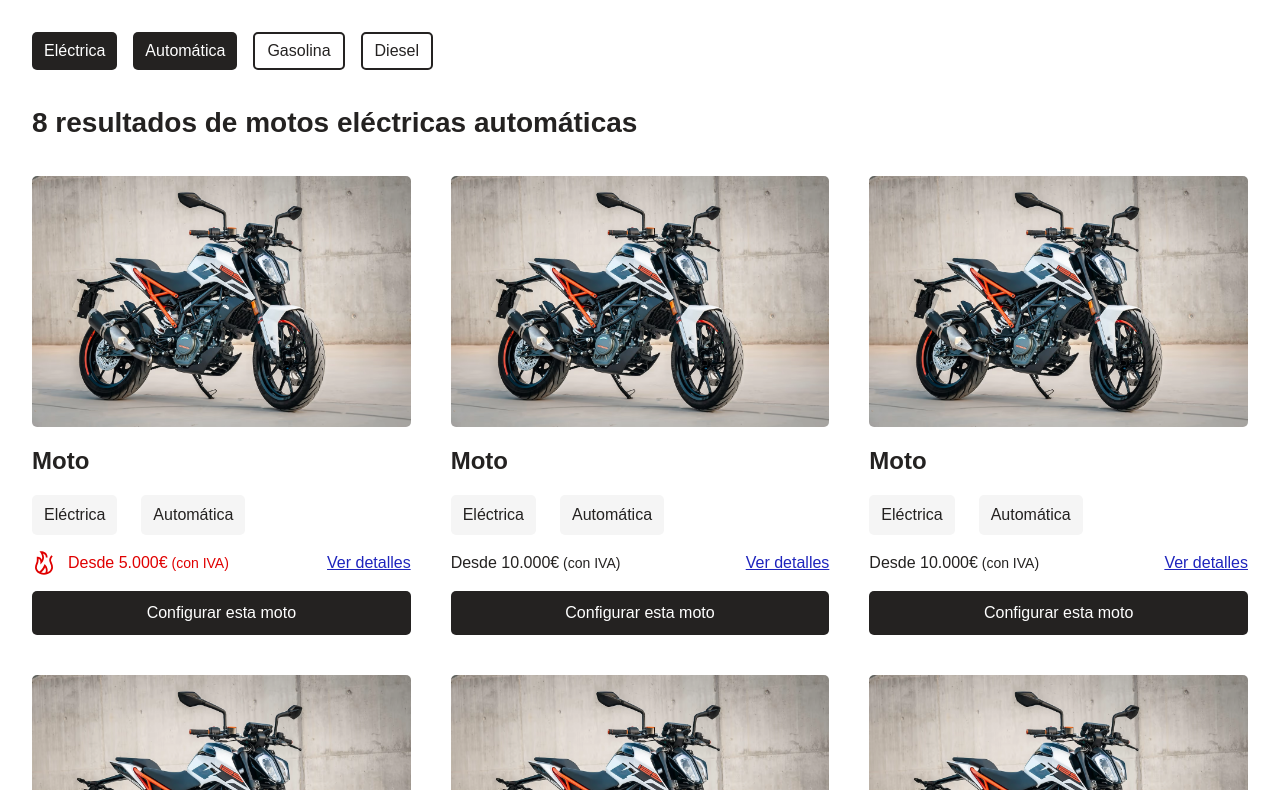
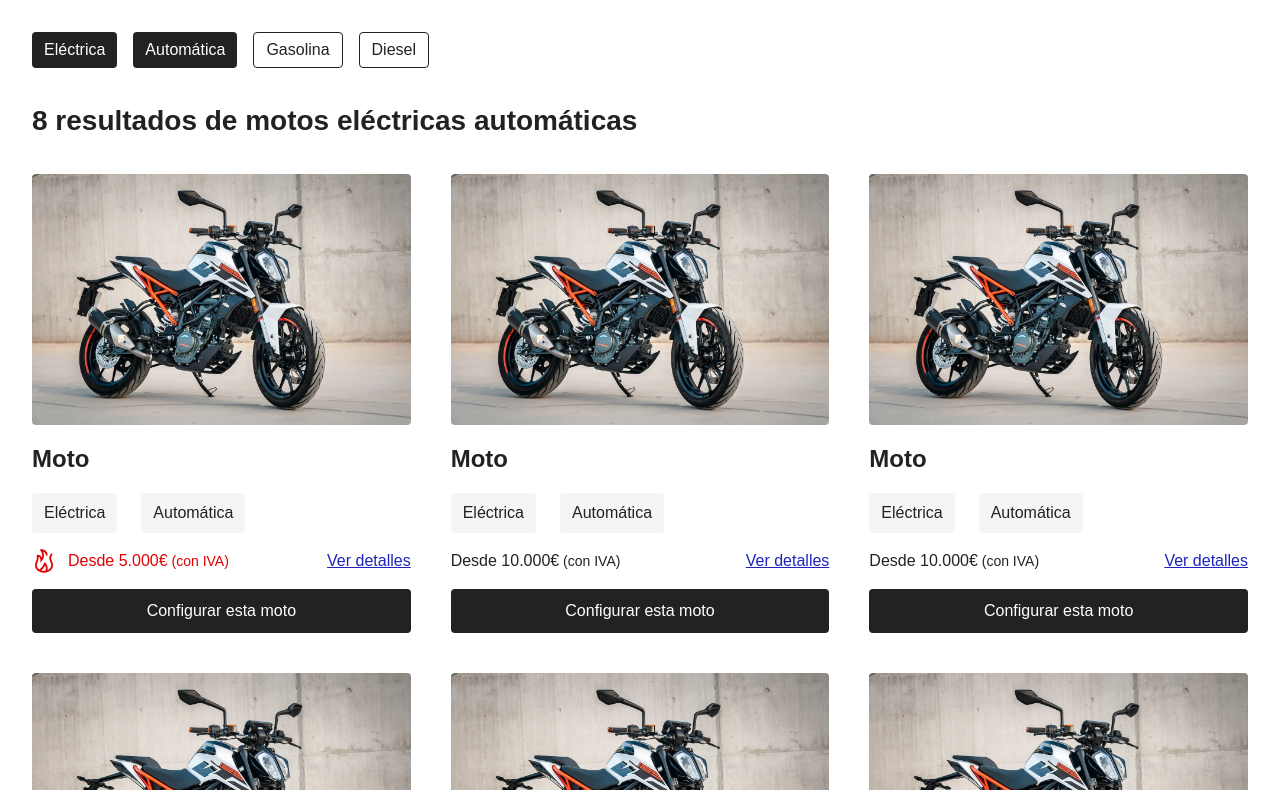
Before and after one commit to CristinaMitrica/Motorcycle-HTML-CSS-SCSS, a plain HTML site: page src/index.html in a window 1280 px wide. Shown: the part 201-991 px from the top of the page. Drawn offline with nearby package versions, Linux system fonts and the light colour scheme; files that its build step writes are made by us from their sources.

Commit message:
commit rama-de-pruebas

```diff
--- a/src/scss/03-tokens/_borders.scss
+++ b/src/scss/03-tokens/_borders.scss
@@ -1,5 +1,5 @@
 @mixin borders {
-    --border-radius-4: #{pxToRem(5px)};
+    --border-radius-4: #{pxToRem(4px)};
 
-    --border-width-1: #{pxToRem(2px)};
+    --border-width-1: #{pxToRem(1px)};
 }
```
